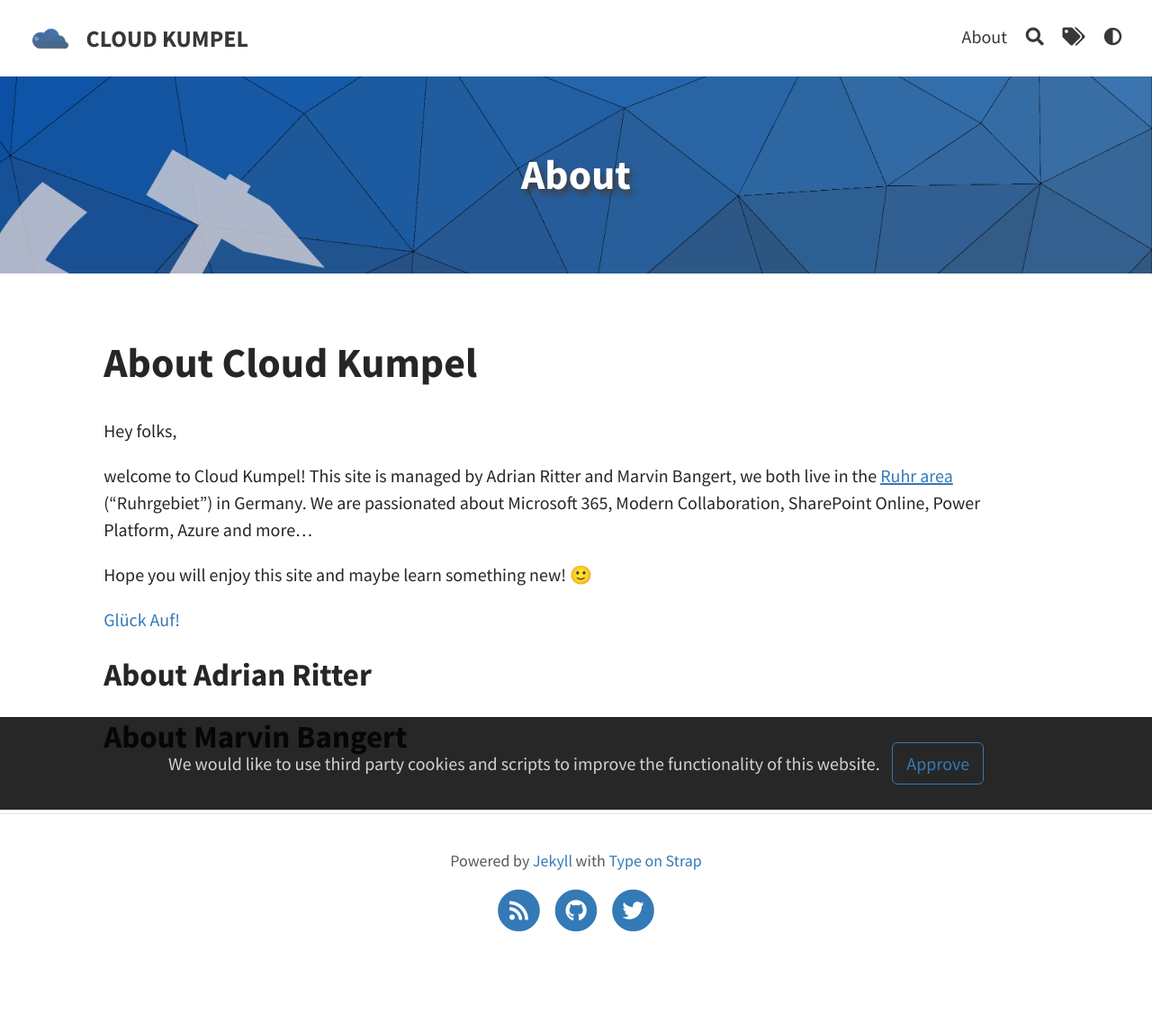
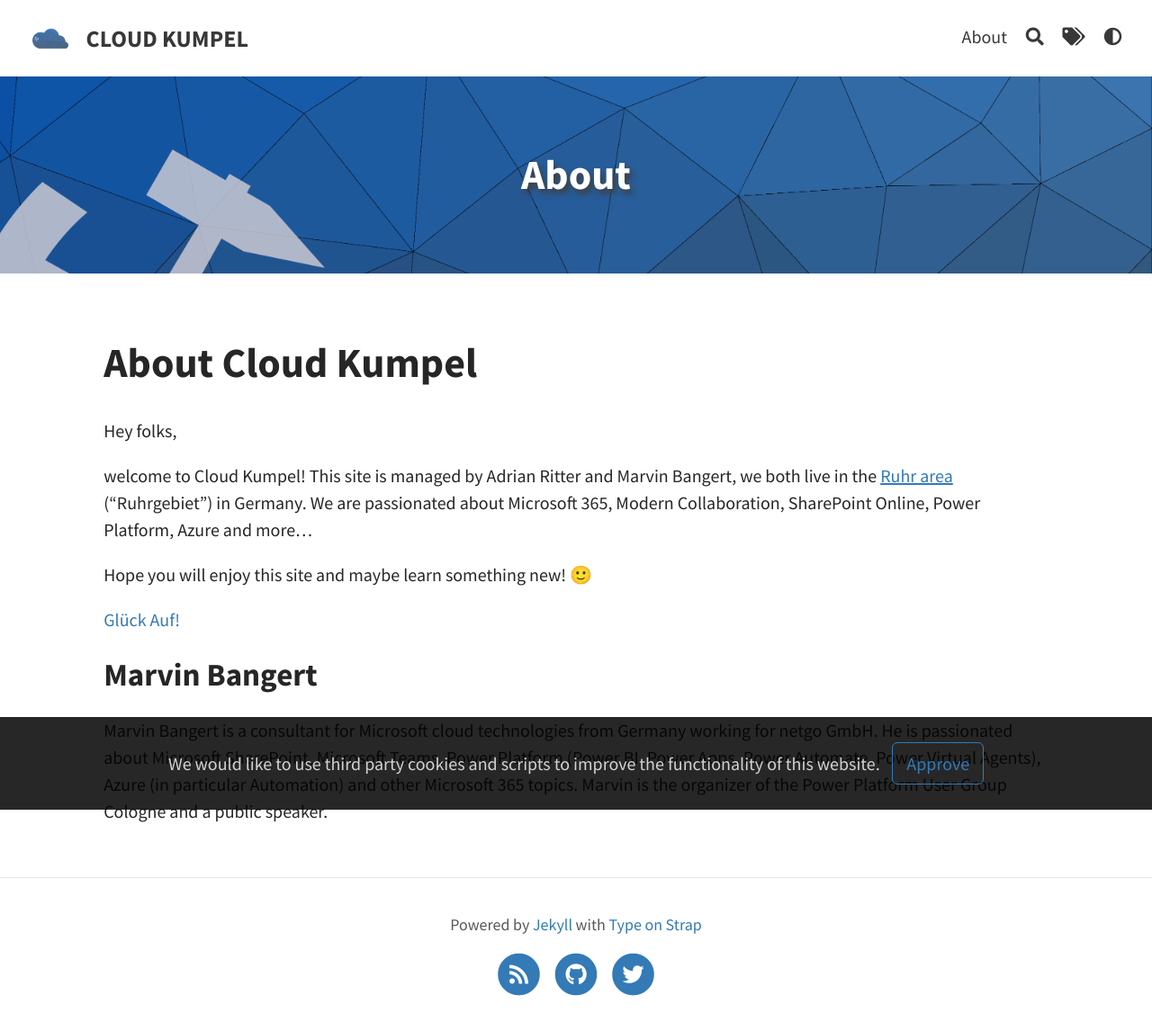
Before and after one commit to Cloud-Kumpel/CloudKumpel, a Jekyll site: the page built from pages/about.md, in a window 1280 px wide. Shown: the whole page at 90% size. Built offline with Jekyll 4.4.1, drawn with Linux system fonts in a browser that asks for light colours; before the commit the page ends 1075 px from its top, so only the background shows below that.

Commit message:
Updated about Marvin

```diff
--- a/pages/about.md
+++ b/pages/about.md
@@ -15,6 +15,5 @@
 
 [Glück Auf!](https://en.wikipedia.org/wiki/Gl%C3%BCck_auf){:target="_blank"}
 
-## About Adrian Ritter
-
-## About Marvin Bangert
+## Marvin Bangert
+Marvin Bangert is a consultant for Microsoft cloud technologies from Germany working for netgo GmbH. He is passionated about Microsoft SharePoint, Microsoft Teams, Power Platform (Power BI, Power Apps, Power Automate, Power Virtual Agents), Azure (in particular Automation) and other Microsoft 365 topics. Marvin is the organizer of the Power Platform User Group Cologne and a public speaker.
```
